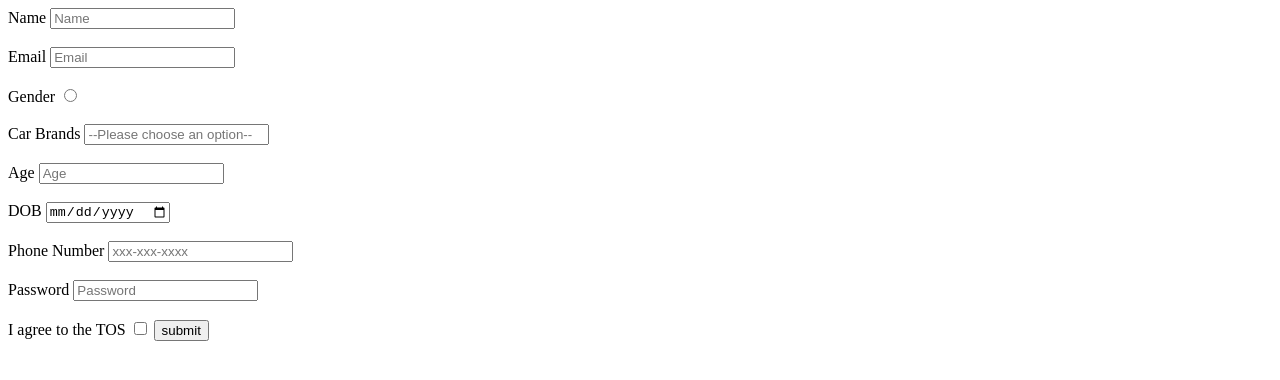
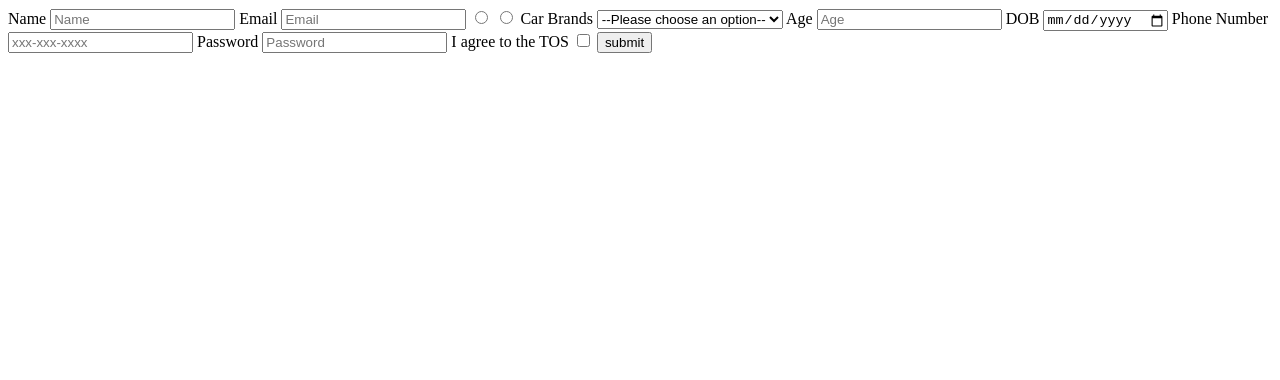
Before and after one commit to acciojob/signup-form-car-deepanshuu18, a website: page main.html in a window 1280 px wide. Drawn offline with Linux system fonts and the light colour scheme.

Commit message:
created a submission

```diff
--- a/main.html
+++ b/main.html
@@ -7,47 +7,79 @@
 </head>
 
 <body>
-	<form method="POST">
-		<label for="name"> Name</label>
-		<input type="text"id="name" placeholder="Name" required>
-<br> <br>
+	<form method="post">
 
-		<label for="email"> Email</label>
-		<input type="email" id="email" placeholder="Email" required>
-		<br> <br>
-		<label for="gender"> Gender</label>
-		<input type="radio" id="gender_m, gender_f" required>
-	<br> <br>
-		<label for="car-brands"> Car Brands</label>
-		<input type="select" id="cars" placeholder="--Please choose an option--" required>
-		<br> <br>
-		<label for="age"> Age</label>
-		<input type="number" id=age placeholder="Age" required>
-		<br><br>
-		<label for="dob">DOB</label>
+		<label for="name">Name</label>
 
-		<input type="date" id="dob"  required>
-		<br><br>
-		<label for='phoneno'> Phone Number</label>
-		<input type="tel" id="tel" placeholder="xxx-xxx-xxxx">
-		<br> <br>
-		<label for="Password">Password</label>
-		<input type="password" id="password" placeholder="Password" required>
-		<br> <br>
-		<label for="iagreetotos"> I agree to the TOS</label>
+		<input type="Text" required id="name" name="name" placeholder="Name">
 
-		<input type="checkbox" id="tos" required>
-		<button type="submit"> submit</button>
+
+
+		<label for="email">Email</label>
+
+		<input type="Email" required id="email" name="email" placeholder="Email">
 
 
 
 
 
+	   <label for="gender_m">
+
+		<input type="Radio" name="gender" required id="gender_m" >
+
+		</label>
+
+		<label for="gender_f">
+
+		<input type="Radio" name="gender" required id="gender_f" >
+
+		</label>
+
+
+       <label for="cars">Car Brands</label>
+
+		<select id="cars" name="cars" required>
+			<option value="" disabled selected>--Please choose an option--</option>
+			<option value="toyota">Toyota</option>
+			<option value="lamborghini">lamborghini</option>
+			<option value="alto">alto</option>
+		</select>
 
 
 
+		<label for="age">Age</label>
+
+		<input type="Number" required id="age" name="age" placeholder="Age">
+
+
+
+		<label for="dob">DOB</label>
+
+		<input type="Date" required name="dob" id="dob" >
+
+
+
+		<label for="tel">Phone Number</label>
+
+		<input type="Tel"  name="tel" id="tel" placeholder="xxx-xxx-xxxx">
+
+
+
+		<label for="password">Password</label>
+
+		<input type="Password" name="password" required id="password" placeholder="Password">
+
+
+
+		<label for="tos">I agree to the TOS</label>
+
+		<input type="Checkbox" name="tos" required id="tos">
+
+
+
+		<button type="submit">submit</button>
+
 	</form>
-	<!-- the entire body must be written by student -->
     <script type="text/javascript" src="./script.js">
 </script>
 
```
